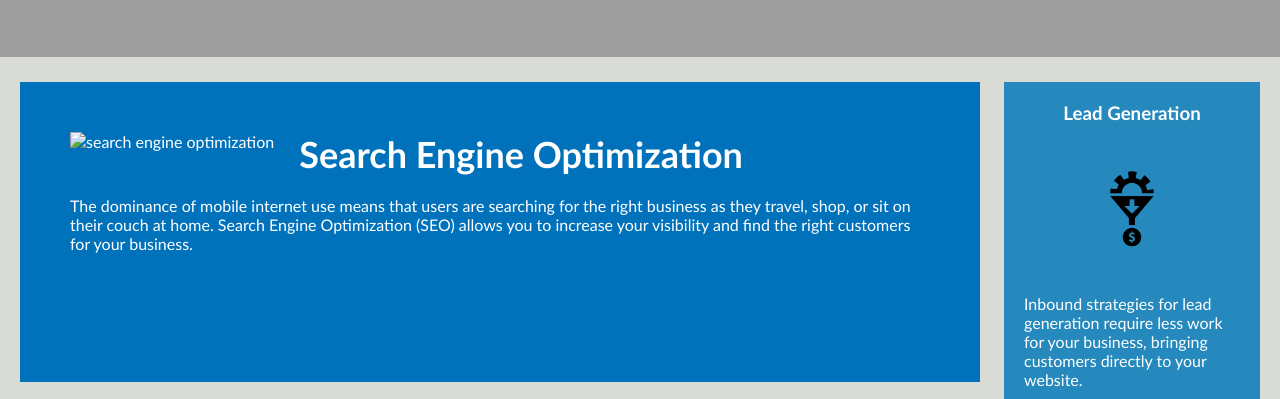
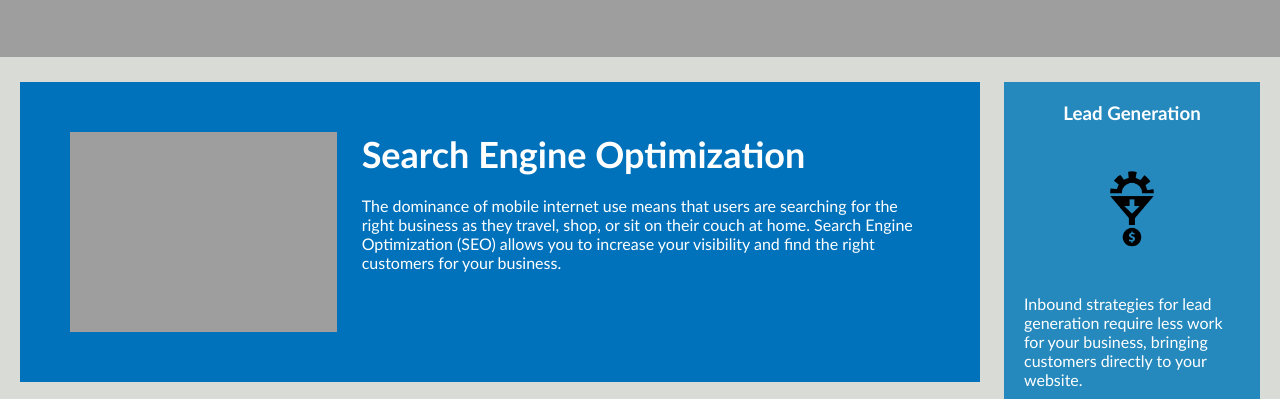
Before and after one commit to pechandav/Refactor, a plain HTML site: page index.html in a window 1280 px wide. Shown: the part 840-1239 px from the top of the page. Drawn offline with Linux system fonts and the light colour scheme; the site is published under a folder, as on GitHub Pages, so addresses that start at the root find nothing.

Commit message:
Removing unecessary text and making search enbgine optimization photo link to html

```diff
--- a/index.html
+++ b/index.html
@@ -32,7 +32,7 @@
 
         <div id="search-engine-optimization" class="search-engine-optimization">
 
-            <img src="/Develop/assets/images/search-engine-optimization.jpg" class="float-left" alt="search engine optimization" />
+            <img src="Develop/assets/images/search-engine-optimization.jpg" class="float-left" alt="search engine optimization" />
 
             <h2>Search Engine Optimization</h2>
             <p>
```
